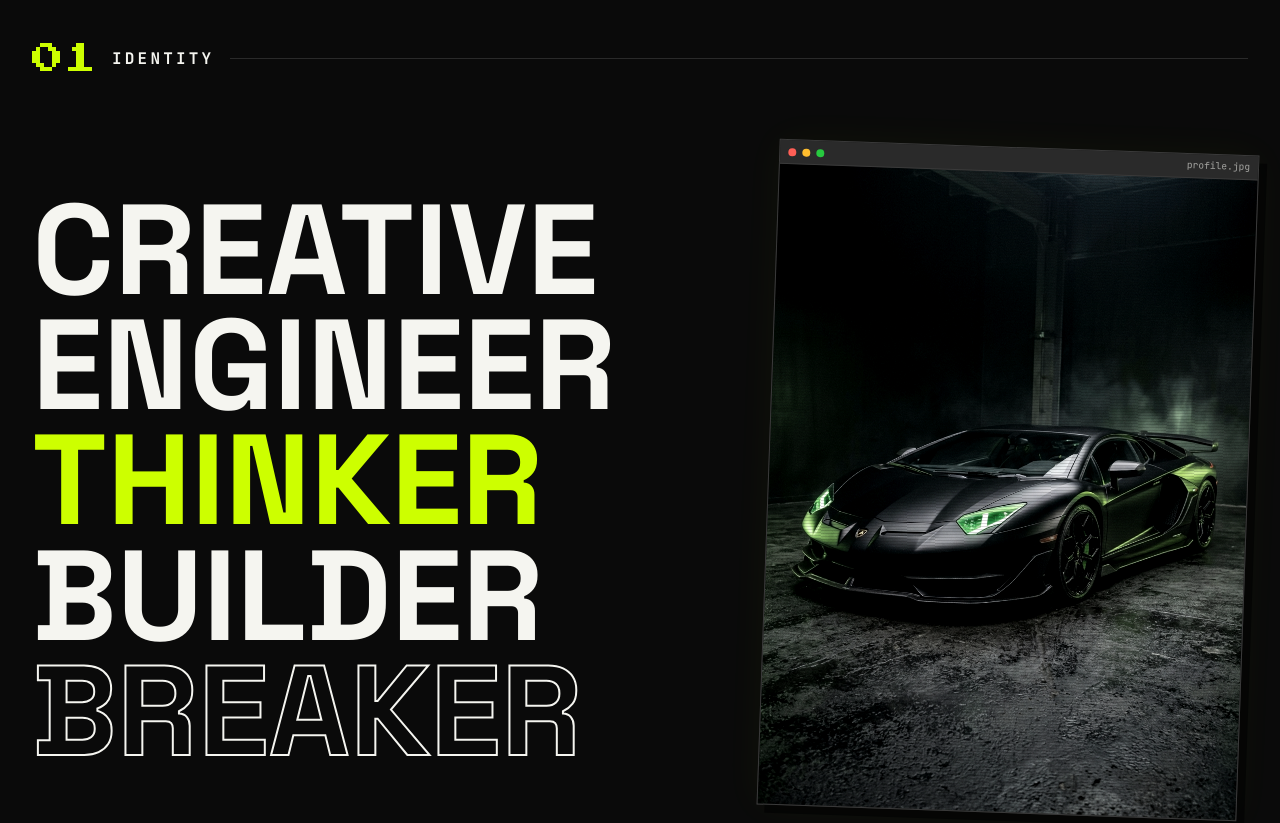
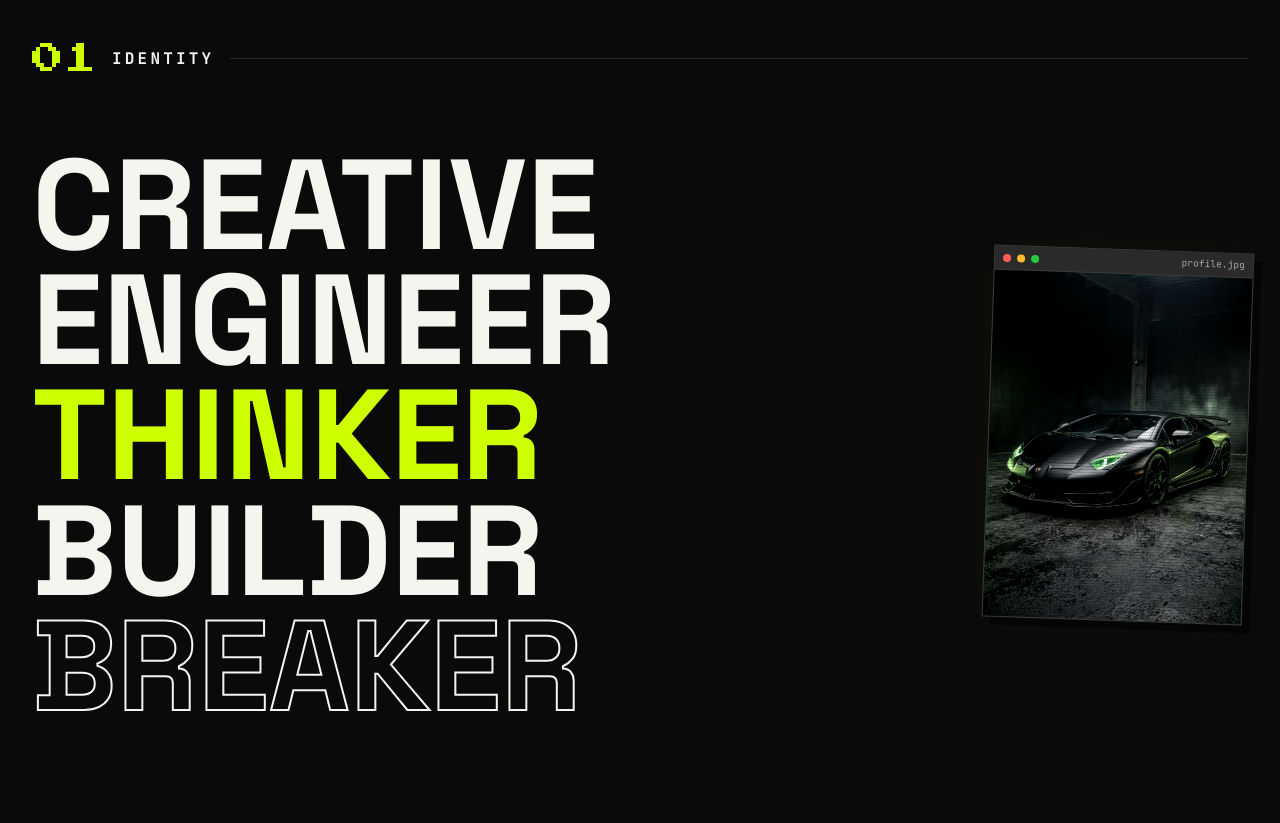
Before and after one commit to LakshyaBhivgade4/Portfolio, a plain HTML site: page index.html in a window 1280 px wide. Shown: the part 1380-2203 px from the top of the page. Drawn offline with nearby package versions, Linux system fonts and the light colour scheme.

Commit message:
Reduce profile photo frame size in About section

```diff
--- a/style.css
+++ b/style.css
@@ -930,7 +930,7 @@ body.menu-open #menu-overlay {
 /* Identity */
 .identity-layout {
   display: grid;
-  grid-template-columns: 1.4fr 1fr;
+  grid-template-columns: 1.6fr 0.7fr;
   gap: var(--space-lg);
   align-items: center;
 }
@@ -948,6 +948,8 @@ body.menu-open #menu-overlay {
     0 0 40px rgba(205, 255, 0, 0.04);
   transform: rotate(2deg);
   transition: transform 0.4s ease, box-shadow 0.4s ease;
+  max-width: 260px;
+  margin-left: auto;
 }
 
 .identity-photo:hover {
```
